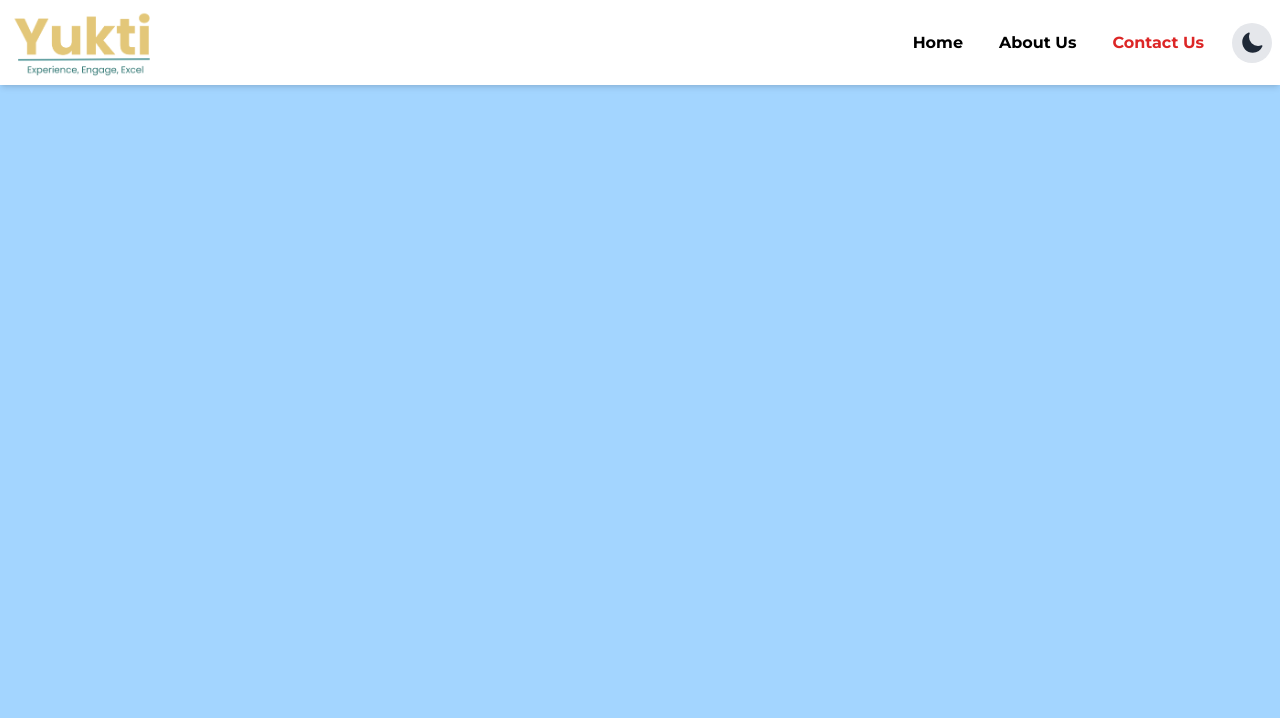
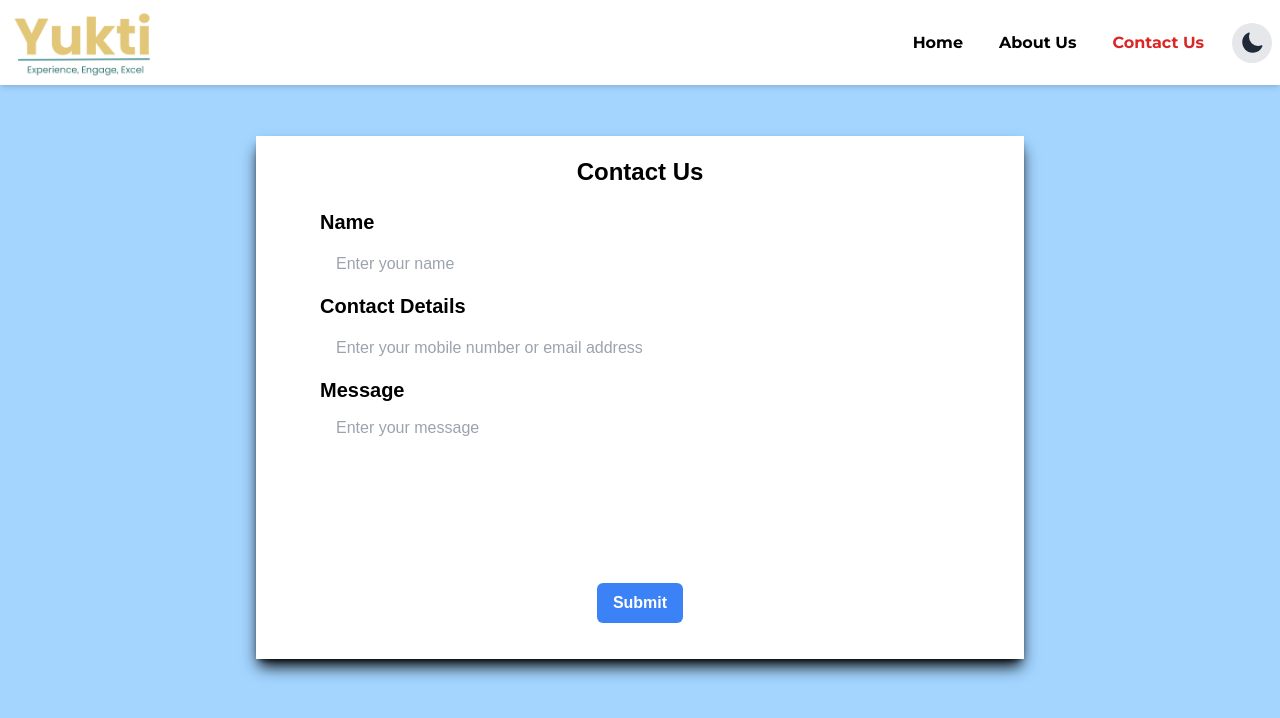
Before and after one commit to Eaman006/Yukti-website, a Next.js app in the folder my-app/: page /Contact in a window 1280 px wide. Shown: the top 718 px of the page. Built offline with nearby package versions, Linux system fonts and the light colour scheme.

Commit message:
mail system was added

```diff
--- a/my-app/app/Contact/page.js
+++ b/my-app/app/Contact/page.js
@@ -1,11 +1,104 @@
-import React from 'react'
+"use client"; // If using App Router
+
+import React, { useState } from "react";
 
 const page = () => {
+  const [form, setForm] = useState({
+    name: "",
+    contact: "",
+    message: "",
+  });
+  const [loading, setLoading] = useState(false);
+  const [success, setSuccess] = useState("");
+  const [error, setError] = useState("");
+
+  const handleChange = (e) => {
+    setForm({ ...form, [e.target.name]: e.target.value });
+  };
+
+  const handleSubmit = async (e) => {
+    e.preventDefault();
+    setLoading(true);
+    setSuccess("");
+    setError("");
+
+    try {
+      const res = await fetch("/api/sendMail", {
+        method: "POST",
+        headers: { "Content-Type": "application/json" },
+        body: JSON.stringify(form),
+      });
+
+      const data = await res.json();
+
+      if (res.ok) {
+        setSuccess(data.success);
+        setForm({ name: "", contact: "", message: "" });
+      } else {
+        setError(data.error);
+      }
+    } catch (err) {
+      setError("Something went wrong. Try again later.");
+    } finally {
+      setLoading(false);
+    }
+  };
+
   return (
-    <div>
-      This is contact page
+    <div className="pt-24">
+      <form onSubmit={handleSubmit}>
+        <div className="m-10 shadow-lg shadow-black mx-64 bg-white dark:bg-gray-900 py-5">
+          <div className="font-bold text-2xl text-center">Contact Us</div>
+          <div className="mx-14 my-5">
+            <div className="text-xl m-2 font-bold">Name</div>
+            <input
+              className="mx-4 w-1/2 h-10 rounded-md p-2 dark:bg-[#00000066]"
+              type="text"
+              name="name"
+              placeholder="Enter your name"
+              value={form.name}
+              onChange={handleChange}
+              required
+            />
+
+            <div className="text-xl m-2 font-bold">Contact Details</div>
+            <input
+              className="mx-4 w-1/2 h-10 rounded-md px-2 dark:bg-[#00000066]"
+              type="text"
+              name="contact"
+              placeholder="Enter your mobile number or email address"
+              value={form.contact}
+              onChange={handleChange}
+              required
+            />
+
+            <div className="text-xl m-2 font-bold">Message</div>
+            <textarea
+              className="mx-4 w-1/2 h-32 rounded-md px-2 py-1 dark:bg-[#00000066] resize-none overflow-y-auto"
+              name="message"
+              placeholder="Enter your message"
+              value={form.message}
+              onChange={handleChange}
+              required
+            />
+          </div>
+
+          <div className="flex justify-center p-4">
+            <button
+              type="submit"
+              className="bg-blue-500 text-white px-4 py-2 rounded-md hover:bg-blue-600 font-bold"
+              disabled={loading}
+            >
+              {loading ? "Sending..." : "Submit"}
+            </button>
+          </div>
+
+          {success && <p className="text-green-500 text-center">{success}</p>}
+          {error && <p className="text-red-500 text-center">{error}</p>}
+        </div>
+      </form>
     </div>
-  )
-}
+  );
+};
 
 export default page
--- /dev/null
+++ b/my-app/app/api/sendMail/route.js
@@ -0,0 +1,39 @@
+import nodemailer from "nodemailer";
+
+export async function POST(req) {
+  try {
+    const { name, contact, message } = await req.json();
+
+    if (!name || !contact || !message) {
+      return new Response(JSON.stringify({ error: "All fields are required" }), {
+        status: 400,
+      });
+    }
+
+    const transporter = nodemailer.createTransport({
+      service: "gmail",
+      auth: {
+        user: process.env.EMAIL_USER, // Your Gmail address
+        pass: process.env.EMAIL_PASS, // App password (not your actual password)
+      },
+    });
+
+    const mailOptions = {
+      from: process.env.EMAIL_USER,
+      to: "your-email@gmail.com", // Your email address
+      subject: "New Contact Form Submission",
+      text: `Name: ${name}\nContact: ${contact}\nMessage: ${message}`,
+    };
+
+    await transporter.sendMail(mailOptions);
+
+    return new Response(JSON.stringify({ success: "Email sent successfully" }), {
+      status: 200,
+    });
+  } catch (error) {
+    console.error("Email sending error:", error);
+    return new Response(JSON.stringify({ error: "Failed to send email" }), {
+      status: 500,
+    });
+  }
+}
--- a/my-app/package.json
+++ b/my-app/package.json
@@ -11,7 +11,9 @@
   "dependencies": {
     "@heroicons/react": "^2.2.0",
     "@lottiefiles/dotlottie-react": "^0.13.0",
+    "emailjs-com": "^3.2.0",
     "next": "15.1.6",
+    "nodemailer": "^6.10.0",
     "react": "^19.0.0",
     "react-dom": "^19.0.0",
     "react-icons": "^5.4.0"
```
Also changed, not shown: 1 other file (tests, documents, lock files or other folders).
